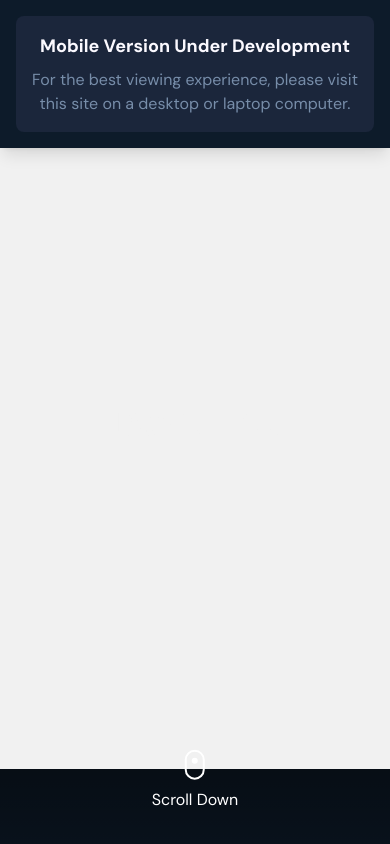
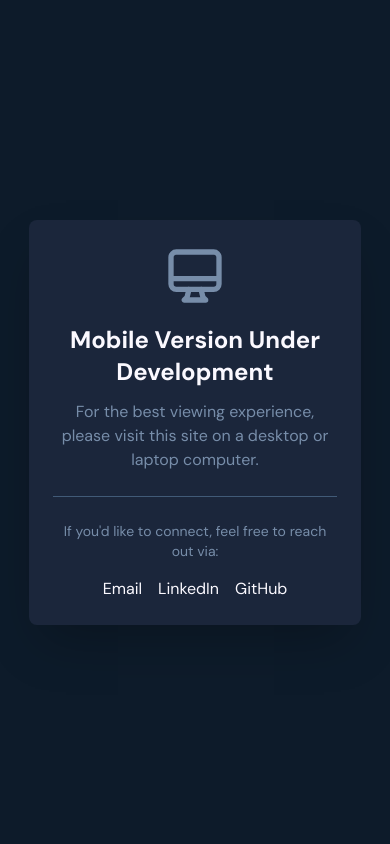
Before and after one commit to DavidYu75/thedavidyu, a Next.js app: page / in a window 390 px wide. Built offline with nearby package versions, Linux system fonts and the light colour scheme.

Commit message:
mobile restriction

```diff
--- a/src/app/layout.tsx
+++ b/src/app/layout.tsx
@@ -37,8 +37,10 @@ export default function RootLayout({
   return (
     <html lang="en" className={`${dmSans.variable} scroll-smooth`}>
       <body className="min-h-screen bg-[#0D1B2A] overscroll-none">
+
+        <MobileNotice />
+
         <div className="relative min-h-screen bg-[#0D1B2A]">
-          <MobileNotice />
           {children}
         </div>
       </body>
--- a/src/components/MobileNotice.tsx
+++ b/src/components/MobileNotice.tsx
@@ -2,6 +2,7 @@
 
 import { useState, useEffect } from 'react';
 import { motion } from 'framer-motion';
+import Link from 'next/link';
 
 const MobileNotice = () => {
   const [isMobile, setIsMobile] = useState(false);
@@ -24,19 +25,56 @@ const MobileNotice = () => {
   if (!isMobile) return null;
 
   return (
-    <motion.div
-      initial={{ opacity: 0, y: -20 }}
-      animate={{ opacity: 1, y: 0 }}
-      transition={{ duration: 0.5 }}
-      className="fixed top-0 left-0 w-full z-[100] bg-[#0D1B2A] p-4 shadow-lg"
-    >
-      <div className="bg-[#1B263B] rounded-lg p-4 text-center">
-        <h3 className="text-[#FBF9FF] font-bold text-lg mb-2">Mobile Version Under Development</h3>
-        <p className="text-[#778DA9]">
+    <div className="fixed inset-0 bg-[#0D1B2A] z-[9999] flex items-center justify-center overflow-hidden">
+      <motion.div
+        initial={{ opacity: 0, scale: 0.9 }}
+        animate={{ opacity: 1, scale: 1 }}
+        transition={{ duration: 0.5 }}
+        className="w-[85%] max-w-md bg-[#1B263B] rounded-lg p-6 shadow-2xl text-center"
+      >
+        <div className="w-16 h-16 mb-4 mx-auto">
+          <svg xmlns="http://www.w3.org/2000/svg" fill="none" viewBox="0 0 24 24" stroke="#778DA9" className="w-full h-full">
+            <path strokeLinecap="round" strokeLinejoin="round" strokeWidth="2" d="M9.75 17L9 20l-1 1h8l-1-1-.75-3M3 13h18M5 17h14a2 2 0 002-2V5a2 2 0 00-2-2H5a2 2 0 00-2 2v10a2 2 0 002 2z" />
+          </svg>
+        </div>
+
+        <h2 className="text-[#FBF9FF] font-bold text-2xl mb-3">Mobile Version Under Development</h2>
+
+        <p className="text-[#778DA9] mb-6">
           For the best viewing experience, please visit this site on a desktop or laptop computer.
         </p>
-      </div>
-    </motion.div>
+
+        <div className="w-full h-px bg-[#415A77] my-6"></div>
+
+        <p className="text-[#778DA9] text-sm">
+          If you&#39;d like to connect, feel free to reach out via:
+        </p>
+        <div className="flex justify-center space-x-4 mt-4">
+          <Link
+            href="mailto:davyu735@gmail.com"
+            className="text-[#FBF9FF] hover:text-[#415A77] transition-colors"
+          >
+            Email
+          </Link>
+          <Link
+            href="https://linkedin.com/in/david-t-yu"
+            target="_blank"
+            rel="noopener noreferrer"
+            className="text-[#FBF9FF] hover:text-[#415A77] transition-colors"
+          >
+            LinkedIn
+          </Link>
+          <Link
+            href="https://github.com/DavidYu75"
+            target="_blank"
+            rel="noopener noreferrer"
+            className="text-[#FBF9FF] hover:text-[#415A77] transition-colors"
+          >
+            GitHub
+          </Link>
+        </div>
+      </motion.div>
+    </div>
   );
 };
 
```
